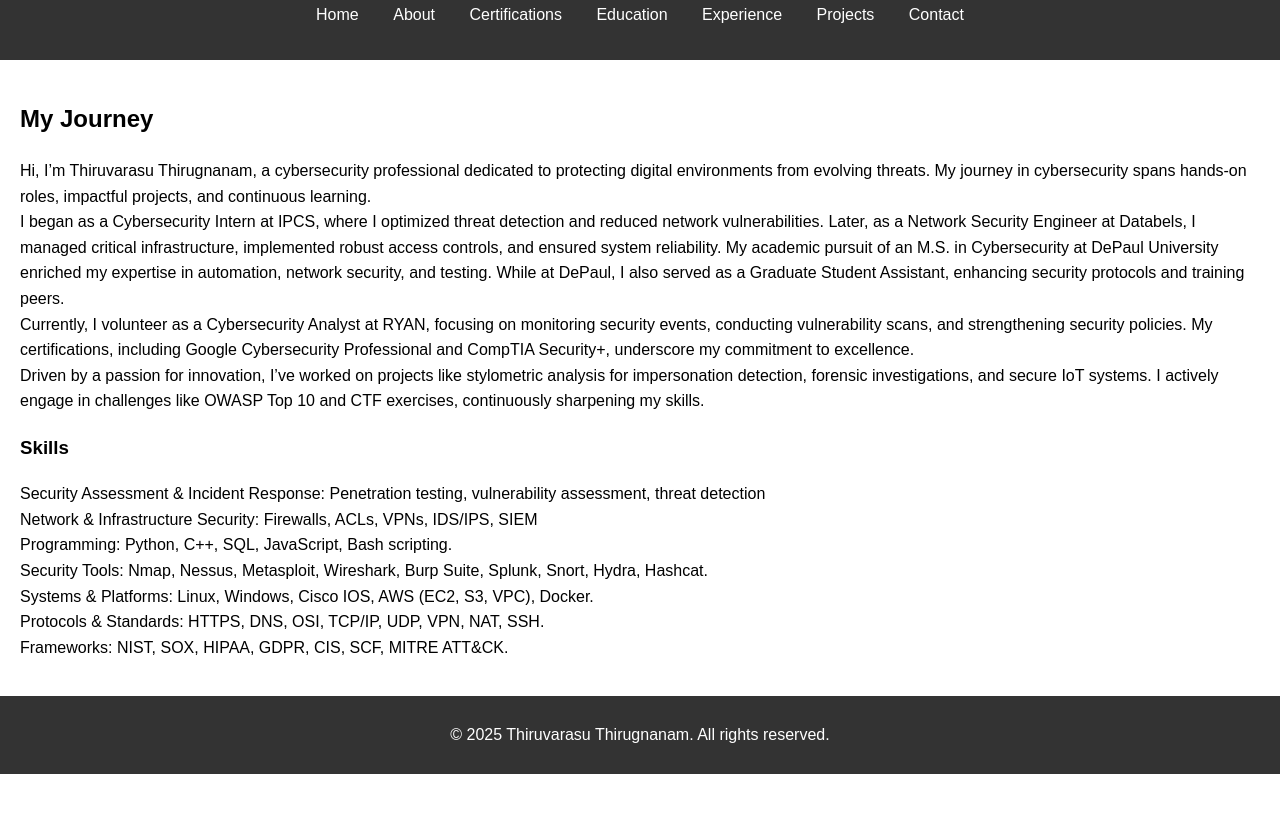
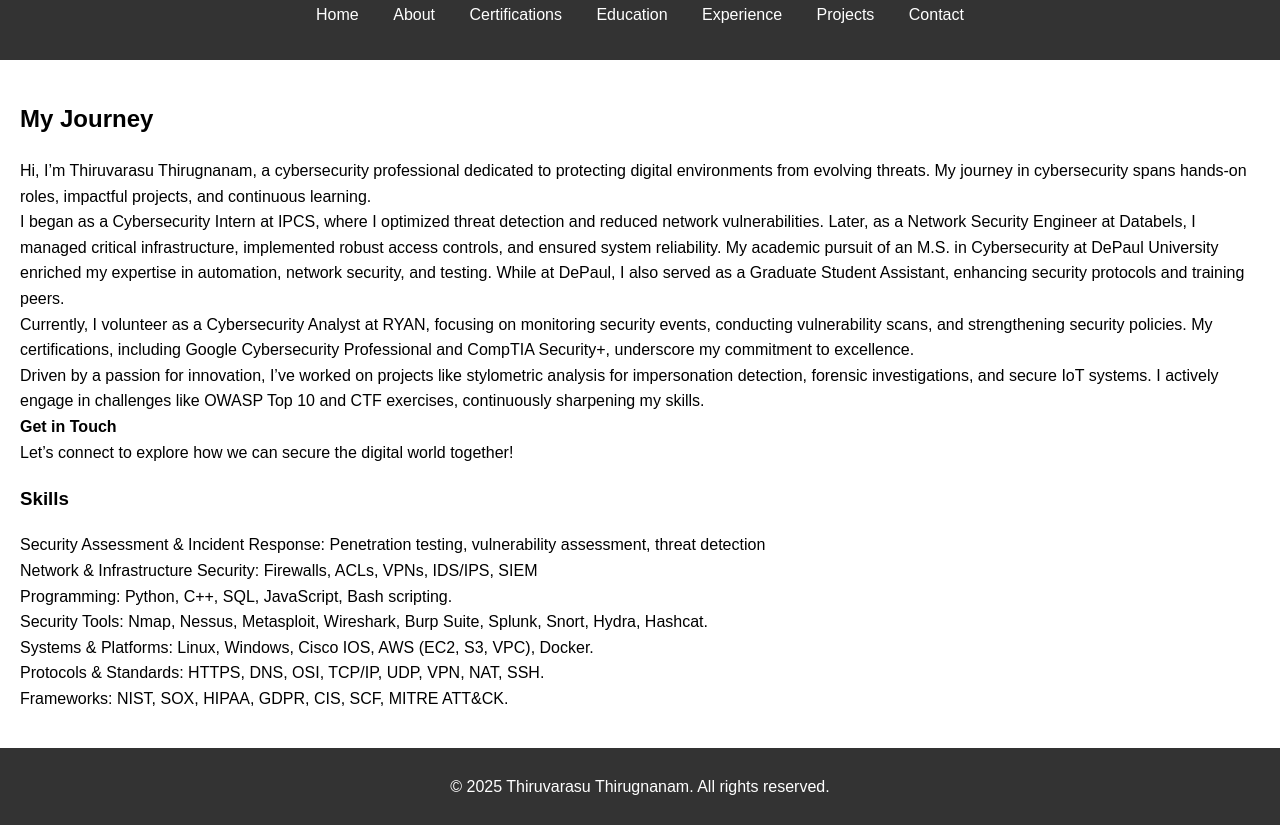
Before and after one commit to ThiruvarasuThirugnanam/thiruvarasuthirugnanam.github.io, a plain HTML site: page about.html in a window 1280 px wide. Shown: the part 81-906 px from the top of the page. Before the commit the page ends 855 px from the top, so only its background shows below. Drawn offline with Linux system fonts and the light colour scheme.

Commit message:
Update about.html

```diff
--- a/about.html
+++ b/about.html
@@ -24,7 +24,7 @@
     <main>
         <section>
             <h2>My Journey</h2>
-            <p>Hi, I’m Thiruvarasu Thirugnanam, a cybersecurity professional dedicated to protecting digital environments from evolving threats. My journey in cybersecurity spans hands-on roles, impactful projects, and continuous learning. <br>I began as a Cybersecurity Intern at IPCS, where I optimized threat detection and reduced network vulnerabilities. Later, as a Network Security Engineer at Databels, I managed critical infrastructure, implemented robust access controls, and ensured system reliability. My academic pursuit of an M.S. in Cybersecurity at DePaul University enriched my expertise in automation, network security, and testing. While at DePaul, I also served as a Graduate Student Assistant, enhancing security protocols and training peers. <br>Currently, I volunteer as a Cybersecurity Analyst at RYAN, focusing on monitoring security events, conducting vulnerability scans, and strengthening security policies. My certifications, including Google Cybersecurity Professional and CompTIA Security+, underscore my commitment to excellence. <br>Driven by a passion for innovation, I’ve worked on projects like stylometric analysis for impersonation detection, forensic investigations, and secure IoT systems. I actively engage in challenges like OWASP Top 10 and CTF exercises, continuously sharpening my skills.</p>
+            <p>Hi, I’m Thiruvarasu Thirugnanam, a cybersecurity professional dedicated to protecting digital environments from evolving threats. My journey in cybersecurity spans hands-on roles, impactful projects, and continuous learning. <br>I began as a Cybersecurity Intern at IPCS, where I optimized threat detection and reduced network vulnerabilities. Later, as a Network Security Engineer at Databels, I managed critical infrastructure, implemented robust access controls, and ensured system reliability. My academic pursuit of an M.S. in Cybersecurity at DePaul University enriched my expertise in automation, network security, and testing. While at DePaul, I also served as a Graduate Student Assistant, enhancing security protocols and training peers. <br>Currently, I volunteer as a Cybersecurity Analyst at RYAN, focusing on monitoring security events, conducting vulnerability scans, and strengthening security policies. My certifications, including Google Cybersecurity Professional and CompTIA Security+, underscore my commitment to excellence. <br>Driven by a passion for innovation, I’ve worked on projects like stylometric analysis for impersonation detection, forensic investigations, and secure IoT systems. I actively engage in challenges like OWASP Top 10 and CTF exercises, continuously sharpening my skills. <br><b>Get in Touch</b> <br>Let’s connect to explore how we can secure the digital world together!</p>
             <h3>Skills</h3>
             <p>Security Assessment & Incident Response: Penetration testing, vulnerability assessment, threat detection <br>Network & Infrastructure Security: Firewalls, ACLs, VPNs, IDS/IPS, SIEM <br>Programming: Python, C++, SQL, JavaScript, Bash scripting. <br>Security Tools: Nmap, Nessus, Metasploit, Wireshark, Burp Suite, Splunk, Snort, Hydra, Hashcat. <br>Systems & Platforms: Linux, Windows, Cisco IOS, AWS (EC2, S3, VPC), Docker. <br>Protocols & Standards: HTTPS, DNS, OSI, TCP/IP, UDP, VPN, NAT, SSH.<br>Frameworks: NIST, SOX, HIPAA, GDPR, CIS, SCF, MITRE ATT&CK.</p>
         </section>
```
